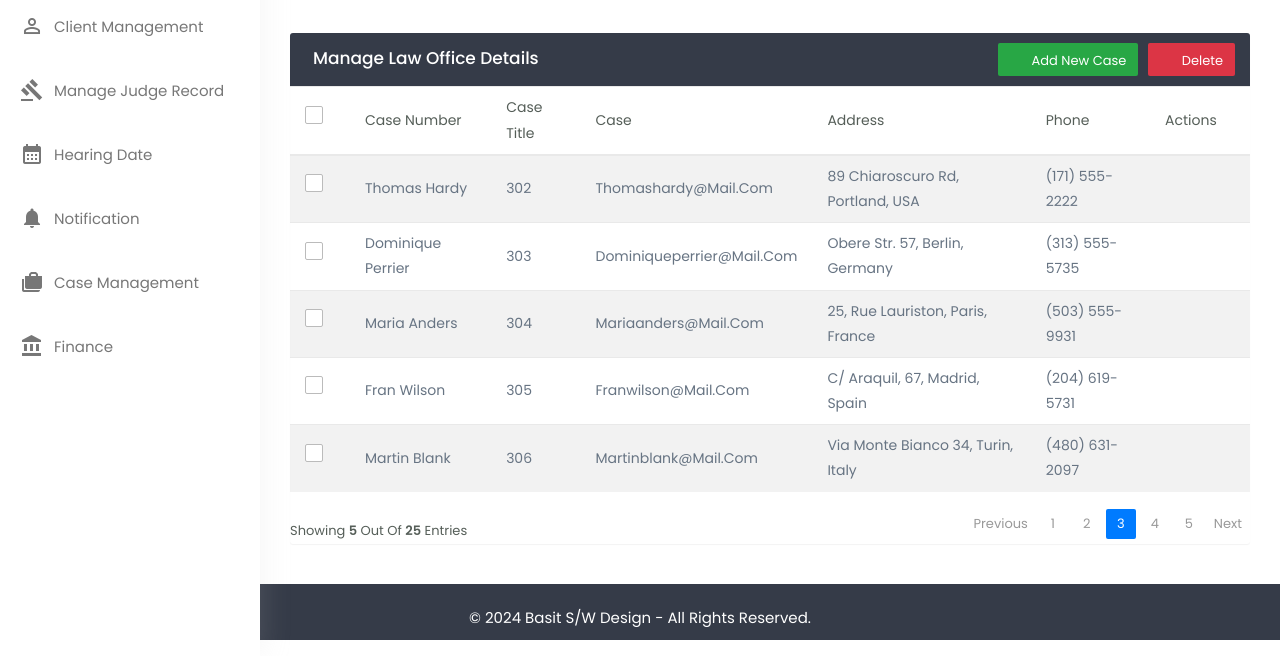
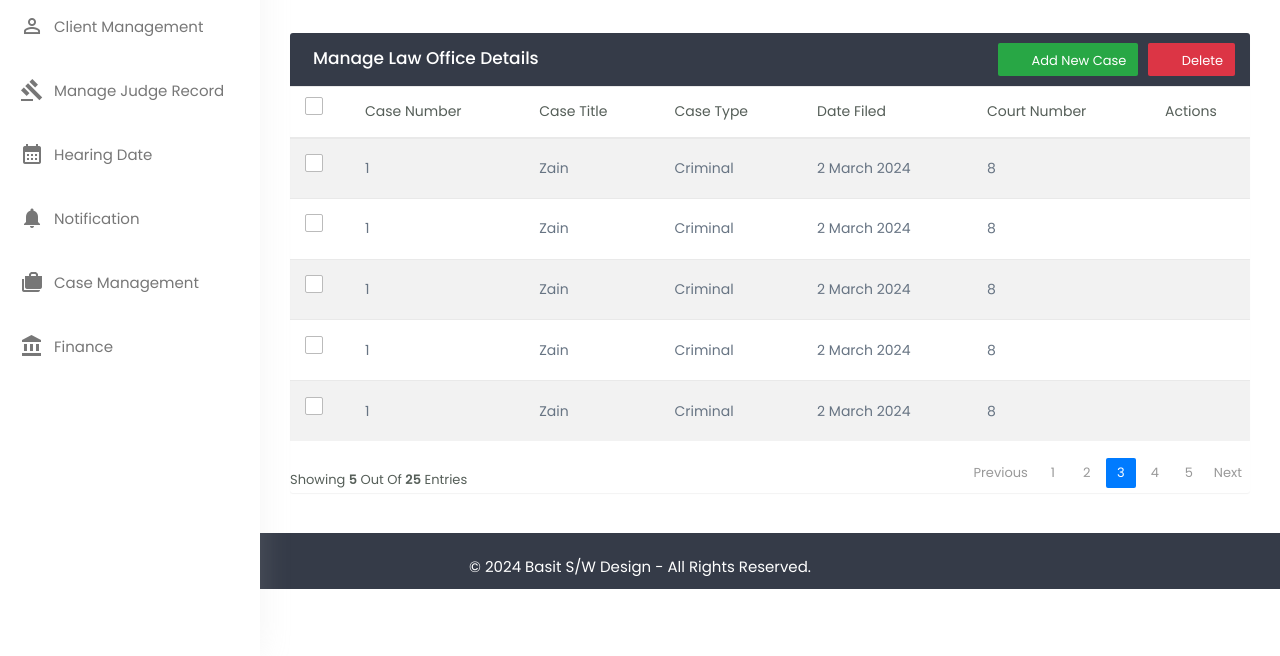
Before and after one commit to Zainshah55/weblab, a plain HTML site: page case.html in a window 1280 px wide. Shown: the part 144-800 px from the top of the page. Drawn offline with nearby package versions, Linux system fonts and the light colour scheme.

Commit message:
case end

```diff
--- a/case.html
+++ b/case.html
@@ -262,9 +262,9 @@
                     </th>
                     <th>Case Number</th>
                     <th>Case Title</th>
-                    <th>case</th>
-                    <th>Address</th>
-                    <th>Phone</th>
+                    <th>Case Type</th>
+                    <th>Date Filed</th>
+                    <th>Court Number</th>
                     <th>Actions</th>
                   </tr>
                 </thead>
@@ -276,11 +276,11 @@
                         <label for="checkbox1"></label>
                       </span>
                     </td>
-                    <td>Thomas Hardy</td>
-                    <td>302</td>
-                    <td>thomashardy@mail.com</td>
-                    <td>89 Chiaroscuro Rd, Portland, USA</td>
-                    <td>(171) 555-2222</td>
+                    <td>1</td>
+                    <td>zain</td>
+                    <td>criminal</td>
+                    <td>2 march 2024</td>
+                    <td>8</td>
                     <td>
                       <a href="#editEmployeeModal" class="edit" data-toggle="modal">
                         <i class="material-icons" data-toggle="tooltip" title="Edit">&#xE254;</i></a>
@@ -295,11 +295,11 @@
                         <label for="checkbox2"></label>
                       </span>
                     </td>
-                    <td>Dominique Perrier</td>
-                    <td>303</td>
-                    <td>dominiqueperrier@mail.com</td>
-                    <td>Obere Str. 57, Berlin, Germany</td>
-                    <td>(313) 555-5735</td>
+                    <td>1</td>
+                    <td>zain</td>
+                    <td>criminal</td>
+                    <td>2 march 2024</td>
+                    <td>8</td>
                     <td>
                       <a href="#editEmployeeModal" class="edit" data-toggle="modal">
                         <i class="material-icons" data-toggle="tooltip" title="Edit">&#xE254;</i></a>
@@ -314,11 +314,11 @@
                         <label for="checkbox3"></label>
                       </span>
                     </td>
-                    <td>Maria Anders</td>
-                    <td>304</td>
-                    <td>mariaanders@mail.com</td>
-                    <td>25, rue Lauriston, Paris, France</td>
-                    <td>(503) 555-9931</td>
+                    <td>1</td>
+                    <td>zain</td>
+                    <td>criminal</td>
+                    <td>2 march 2024</td>
+                    <td>8</td>
                     <td>
                       <a href="#editEmployeeModal" class="edit" data-toggle="modal">
                         <i class="material-icons" data-toggle="tooltip" title="Edit">&#xE254;</i></a>
@@ -333,11 +333,11 @@
                         <label for="checkbox4"></label>
                       </span>
                     </td>
-                    <td>Fran Wilson</td>
-                    <td>305</td>
-                    <td>franwilson@mail.com</td>
-                    <td>C/ Araquil, 67, Madrid, Spain</td>
-                    <td>(204) 619-5731</td>
+                    <td>1</td>
+                    <td>zain</td>
+                    <td>criminal</td>
+                    <td>2 march 2024</td>
+                    <td>8</td>
                     <td>
                       <a href="#editEmployeeModal" class="edit" data-toggle="modal">
                         <i class="material-icons" data-toggle="tooltip" title="Edit">&#xE254;</i></a>
@@ -352,11 +352,11 @@
                         <label for="checkbox5"></label>
                       </span>
                     </td>
-                    <td>Martin Blank</td>
-                    <td>306</td>
-                    <td>martinblank@mail.com</td>
-                    <td>Via Monte Bianco 34, Turin, Italy</td>
-                    <td>(480) 631-2097</td>
+                    <td>1</td>
+                    <td>zain</td>
+                    <td>criminal</td>
+                    <td>2 march 2024</td>
+                    <td>8</td>
                     <td>
                       <a href="#editEmployeeModal" class="edit" data-toggle="modal">
                         <i class="material-icons" data-toggle="tooltip" title="Edit">&#xE254;</i></a>
@@ -386,30 +386,31 @@
               <div class="modal-content">
                 <form>
                   <div class="modal-header">
-                    <h4 class="modal-title">Add Clients</h4>
+                    <h4 class="modal-title">Add Case</h4>
                     <button type="button" class="close" data-dismiss="modal" aria-hidden="true">&times;</button>
                   </div>
                   <div class="modal-body">
                     <div class="form-group">
-                      <label>Name</label>
+                      <label>Case Number</label>
                       <input type="text" class="form-control" required>
                     </div>
                     <div class="form-group">
-                      <label>Client Number</label>
+                      <label>Case Title</label>
                       <input type="text" class="form-control" required>
                     </div>
                     <div class="form-group">
-                      <label>Email</label>
-                      <input type="email" class="form-control" required>
+                      <label>Case Type</label>
+                      <input type="text" class="form-control" required>
+                    </div>
+
+                    <div class="form-group">
+                      <label>Date Filed</label>
+                      <input type="date" class="form-control" required>
                     </div>
                     <div class="form-group">
-                      <label>Address</label>
-                      <textarea class="form-control" required></textarea>
-                    </div>
-                    <div class="form-group">
-                      <label>Phone</label>
-                      <input type="text" class="form-control" required>
-                    </div>
+                        <label>Court Number</label>
+                        <input type="text" class="form-control" required>
+                      </div>
                   </div>
                   <div class="modal-footer">
                     <input type="button" class="btn btn-default" data-dismiss="modal" value="Cancel">
@@ -425,31 +426,31 @@
               <div class="modal-content">
                 <form>
                   <div class="modal-header">
-                    <h4 class="modal-title">Edit Employee</h4>
+                    <h4 class="modal-title">Edit Case</h4>
                     <button type="button" class="close" data-dismiss="modal" aria-hidden="true">&times;</button>
                   </div>
                   <div class="modal-body">
                     <div class="form-group">
-                      <label>Client Name</label>
+                      <label>Case Number</label>
                       <input type="text" class="form-control" required>
                     </div>
                     <!-- new addition -->
                     <div class="form-group">
-                      <label>Client Number</label>
+                      <label>Case Title</label>
                       <input type="text" class="form-control" required>
                     </div>
                     <!-- end new addition -->
 
                     <div class="form-group">
-                      <label>Address</label>
-                      <textarea class="form-control" required></textarea>
+                        <label>Case Type</label>
+                        <input type="text" class="form-control" required>
+                      </div>
+                    <div class="form-group">
+                      <label>Date Filed</label>
+                      <input type="date" class="form-control" required>
                     </div>
                     <div class="form-group">
-                      <label>Phone</label>
-                      <input type="text" class="form-control" required>
-                    </div>
-                    <div class="form-group">
-                      <label>Email</label>
+                      <label>Court Number</label>
                       <input type="text" class="form-control" required>
                     </div>
                   </div>
```
